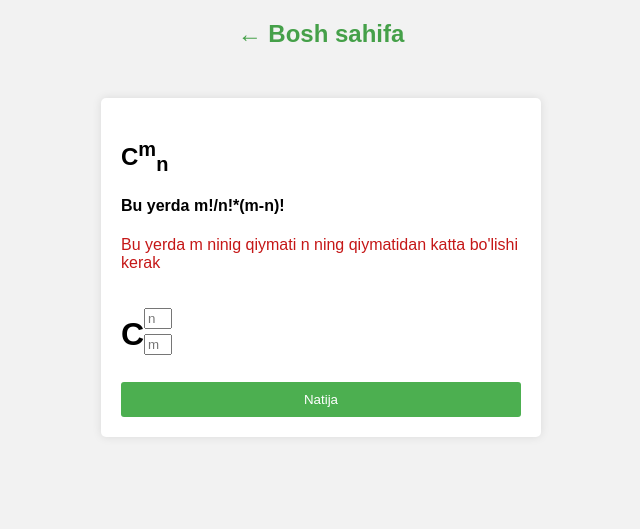
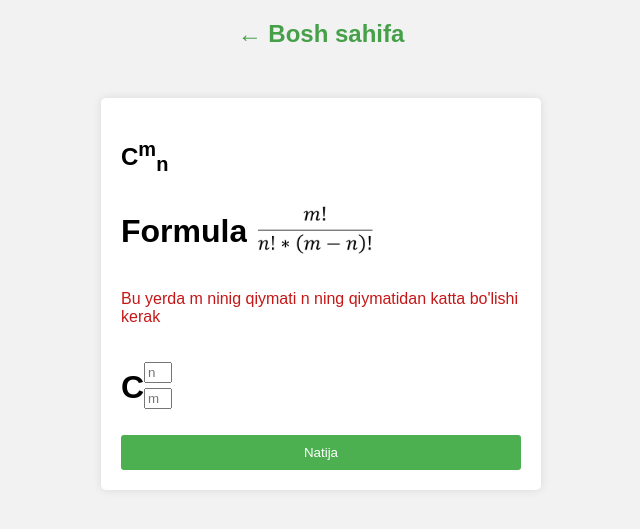
Before and after one commit to sayfullayev0204/Math_website, a Django app: page /guruh/ in a window 1280 px wide. Shown: the top 529 px of the page, without its empty margins (319-959 px from the left). Run offline with Django 5.2, Linux system fonts and the light colour scheme.

Commit message:
Update guruh.html

```diff
--- a/templates/guruh.html
+++ b/templates/guruh.html
@@ -64,7 +64,7 @@
 <body>
     <a href="{% url 'home' %}"><h2 style="color: #45a049; text-align: center;">← Bosh sahifa</h2></a>
     <form action="{% url 'guruh' %}" method="post">
-        <h2>C<sup>m</sup><sub>n</sub></h2> <h4>Bu yerda  m!/n!*(m-n)!</h4>
+        <h2>C<sup>m</sup><sub>n</sub></h2> <h1>Formula <img src="/media/guruh1.png" style="max-width: 150px;" alt=""></h1>
         <p style="color: #c51717;">Bu yerda m ninig qiymati n ning qiymatidan katta bo'lishi kerak</p>
         {% csrf_token %}
         <div style="display: flex;">
```
